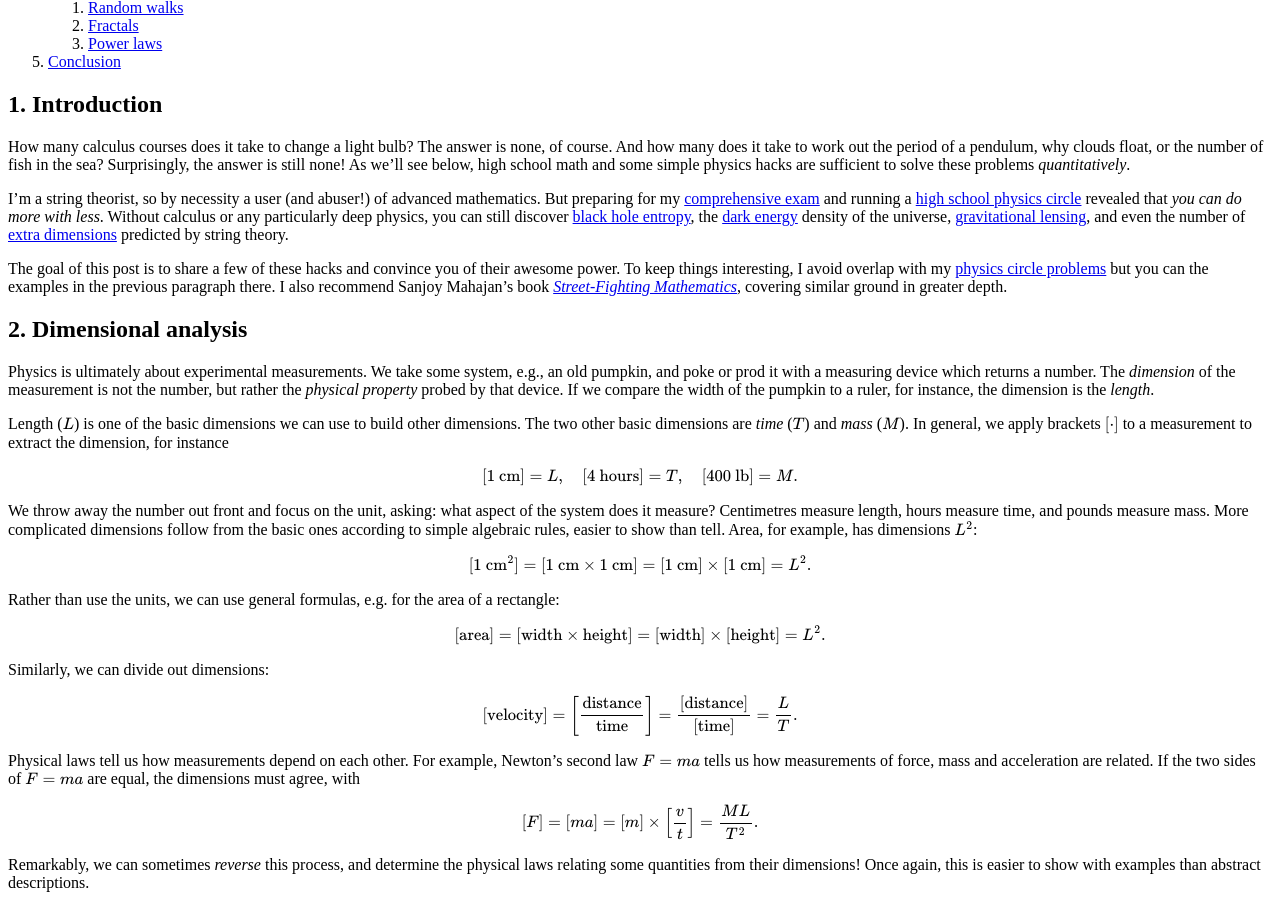
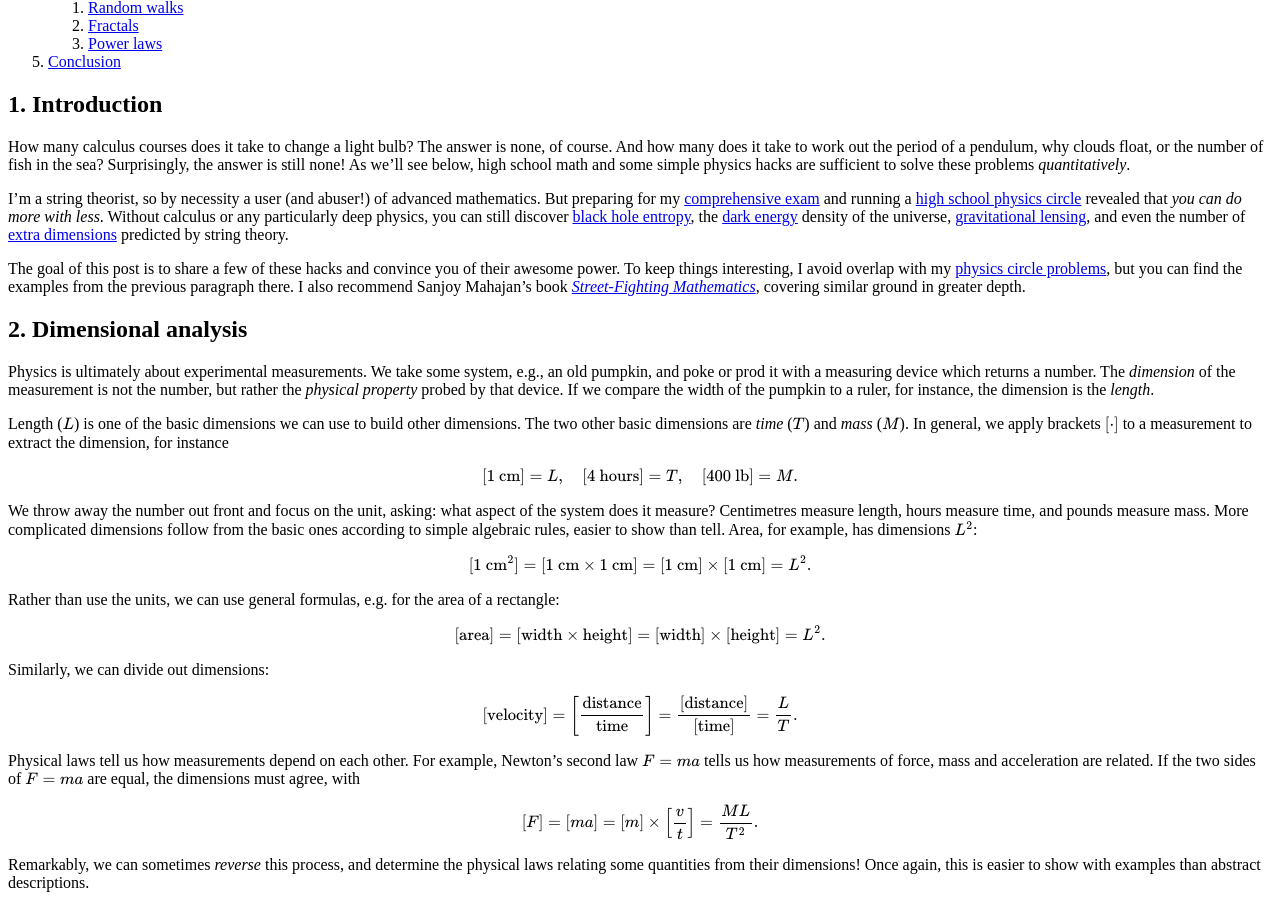
Before and after one commit to hapax/hapax.github.io, a Jekyll site: the page built from assets/simple-physics.md, in a window 1280 px wide and 900 px high, scrolled down 798 px. Built offline with Jekyll 4.4.1, drawn with Linux system fonts in a browser that asks for light colours; our own code applies the rules of GitHub Pages for plain Markdown files; formulas are drawn with MathJax 3; a script that is not in the unit is left out.

Commit message:
Update simple-physics.md

```diff
--- a/assets/simple-physics.md
+++ b/assets/simple-physics.md
@@ -60,8 +60,8 @@ predicted by string theory.
 The goal of this post is to share a few of these hacks and convince
 you of their awesome power.
 To keep things interesting, I avoid overlap with my
-[physics circle problems](https://hapax.github.io/assets/circle-probs.pdf)
-but you can the examples in the previous paragraph there.
+[physics circle problems](https://hapax.github.io/assets/circle-probs.pdf),
+but you can find the examples from the previous paragraph there.
 I also recommend Sanjoy Mahajan's book
 [*Street-Fighting Mathematics*](http://streetfightingmath.com/),
 covering similar ground in greater depth.
```
